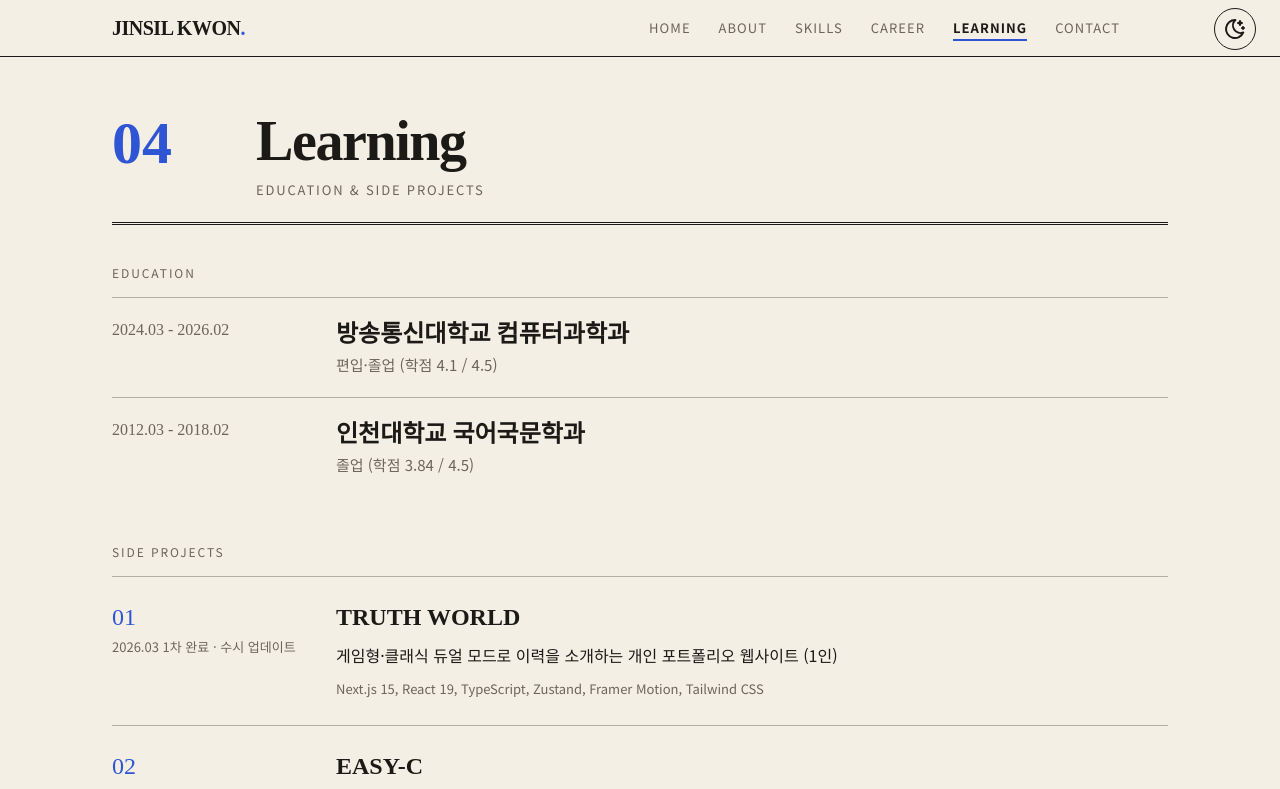
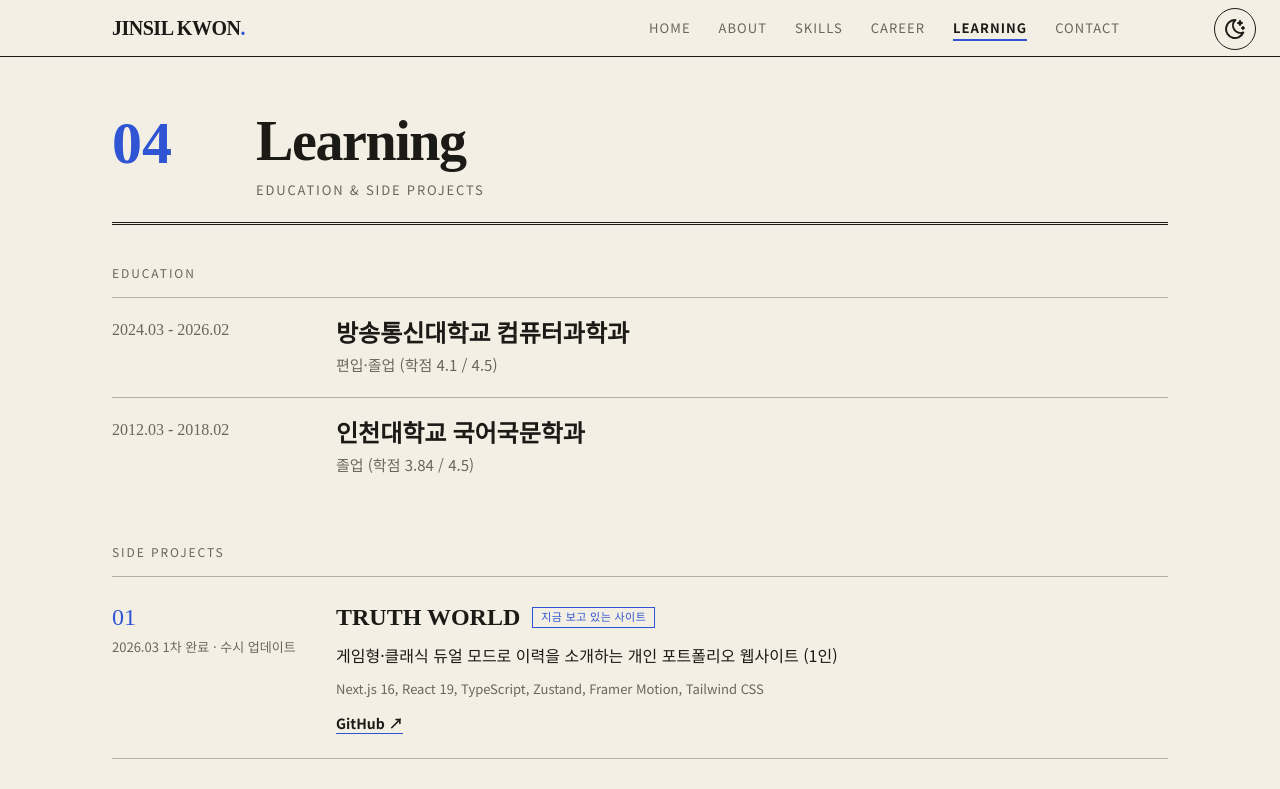
Before and after one commit to jinsiri/truthprevails, a Next.js app: page /classic/learning in a window 1280 px wide. Shown: the top 789 px of the page. Built offline with nearby package versions, Linux system fonts and the light colour scheme.

Commit message:
Update: 클래식버전-사이드 프로젝트 TRUTH WORLD에 현재 사이트 배지·GitHub 링크 추가

```diff
--- a/app/classic/learning/page.tsx
+++ b/app/classic/learning/page.tsx
@@ -32,7 +32,14 @@ export default function ClassicLearning() {
                 <p className='mt-1 text-[13px] text-(--muted)'>{project.date}</p>
               </div>
               <div>
-                <h3 className='font-editorial text-xl font-bold md:text-2xl'>{project.title}</h3>
+                <h3 className='font-editorial flex flex-wrap items-center gap-x-3 gap-y-1 text-xl font-bold md:text-2xl'>
+                  {project.title}
+                  {project.isCurrentSite && (
+                    <span className='border border-(--accent) px-2 py-0.5 font-sans text-[11px] font-medium tracking-[0.04em] text-(--accent)'>
+                      지금 보고 있는 사이트
+                    </span>
+                  )}
+                </h3>
                 <p className='mt-2 text-[15px] leading-7 md:text-base'>{project.description}</p>
                 <p className='mt-2 text-[13px] leading-6 text-(--muted)'>{project.stack}</p>
                 {project.link && (
--- a/features/portfolio/projects.ts
+++ b/features/portfolio/projects.ts
@@ -5,7 +5,9 @@ export const PROJECTS: Project[] = [
     date: '2026.03 1차 완료 · 수시 업데이트',
     title: 'TRUTH WORLD',
     description: '게임형·클래식 듀얼 모드로 이력을 소개하는 개인 포트폴리오 웹사이트 (1인)',
-    stack: 'Next.js 15, React 19, TypeScript, Zustand, Framer Motion, Tailwind CSS',
+    stack: 'Next.js 16, React 19, TypeScript, Zustand, Framer Motion, Tailwind CSS',
+    link: { href: 'https://github.com/jinsiri/truthprevails', label: 'GitHub' },
+    isCurrentSite: true,
   },
   {
     date: '2026.01 ~ 2026.06',
--- a/features/portfolio/types.ts
+++ b/features/portfolio/types.ts
@@ -19,6 +19,7 @@ export interface Project {
   description: string;
   stack: string;
   link?: { href: string; label: string };
+  isCurrentSite?: boolean;
 }
 export interface ContactLink {
   title: string;
```
